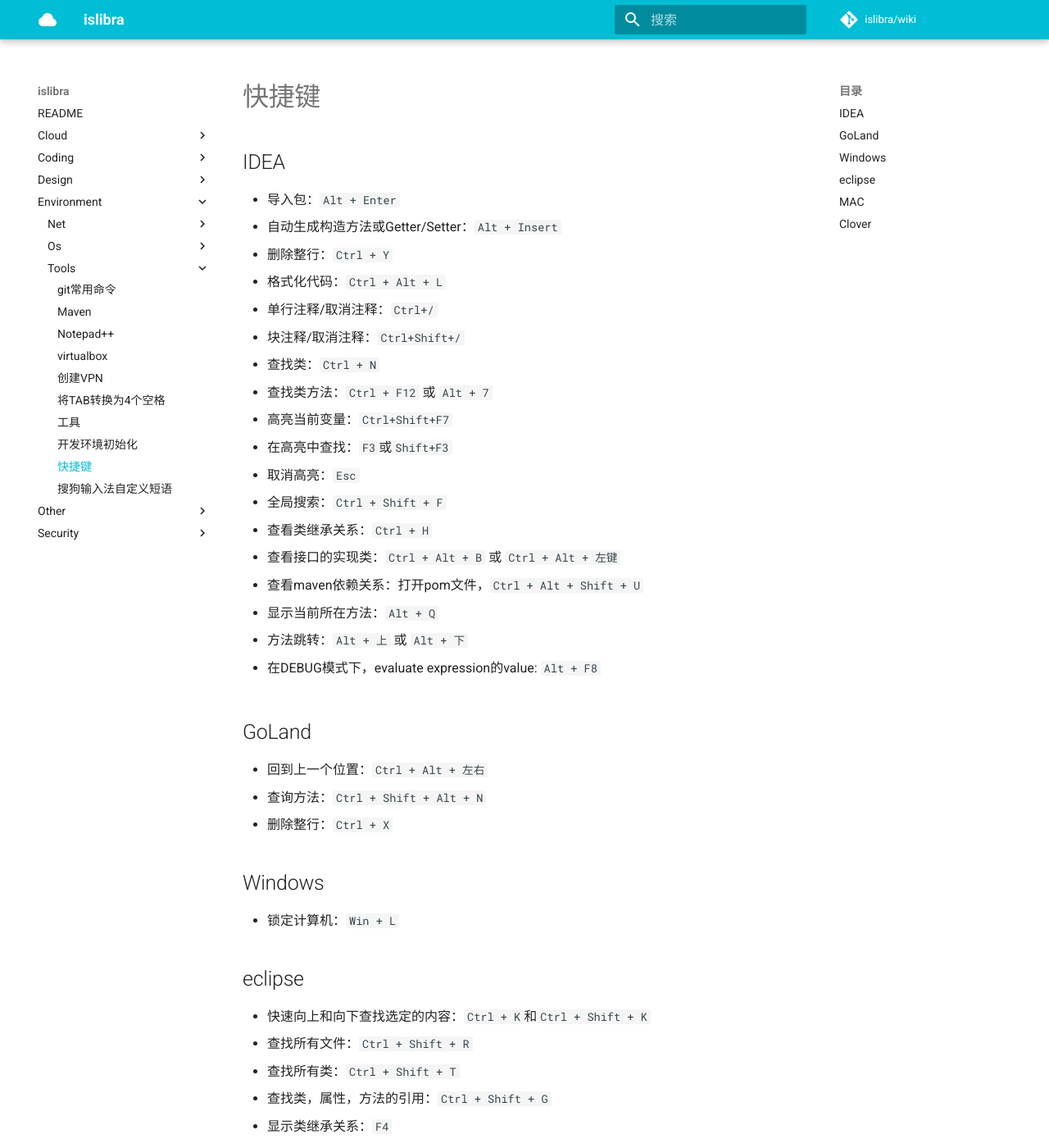
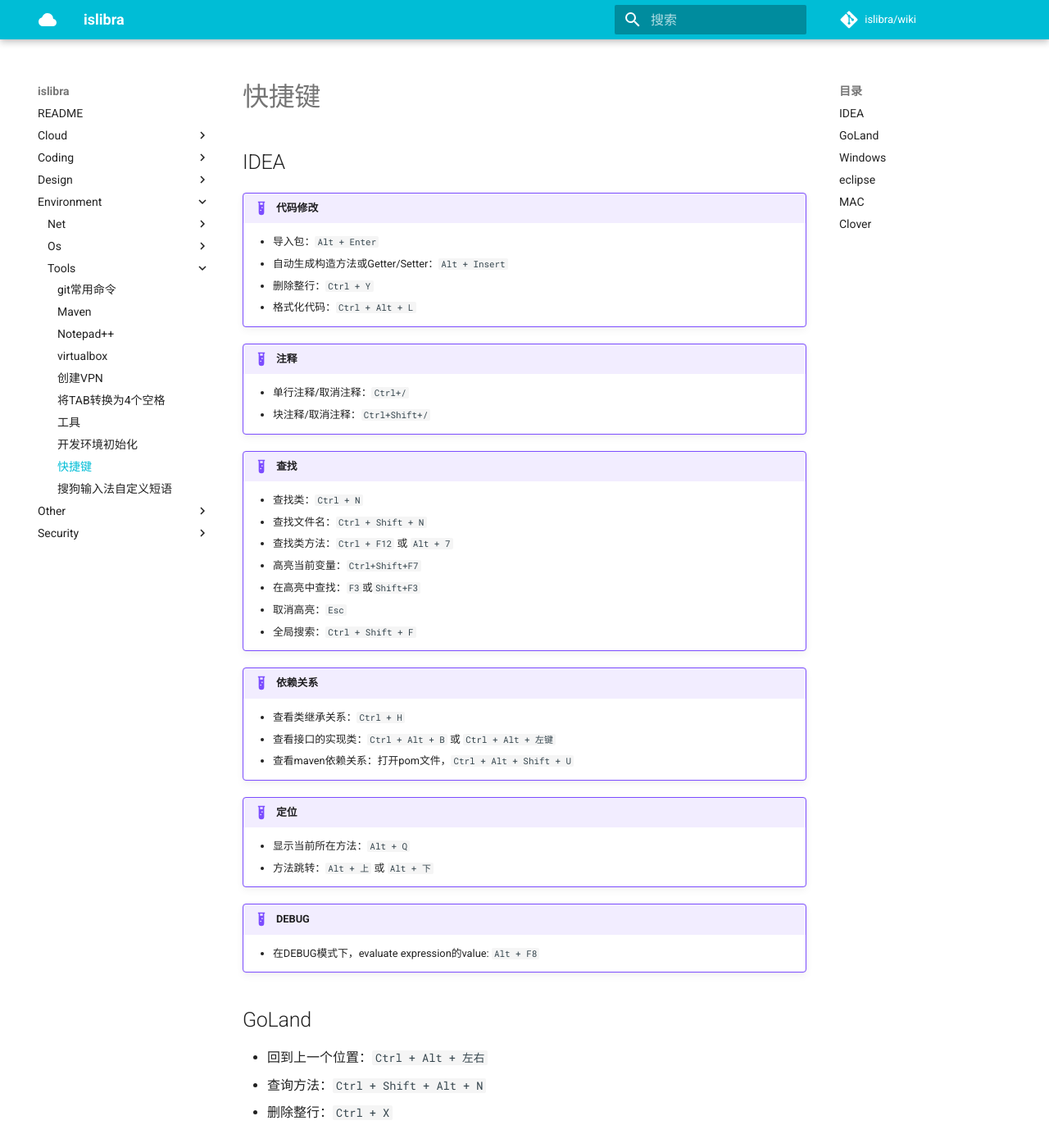
Before and after one commit to islibra/wiki, an MkDocs documentation site: the page built from docs/environment/tools/快捷键.md, in a window 1280 px wide and 1400 px high. Shown: the whole window at 82% size. Built offline with MkDocs 1.6.1 and Material for MkDocs 9.7.7, drawn with Linux system fonts in a browser that asks for light colours; comment, search, counter and statistics services are not loaded.

Commit message:
Update 快捷键.md

```diff
--- a/docs/environment/tools/快捷键.md
+++ b/docs/environment/tools/快捷键.md
@@ -2,29 +2,37 @@
 
 ## IDEA
 
-+ 导入包：`Alt + Enter`
-+ 自动生成构造方法或Getter/Setter：`Alt + Insert`
-+ 删除整行：`Ctrl + Y`
-+ 格式化代码：`Ctrl + Alt + L`
+!!! example "代码修改"
+    + 导入包：`Alt + Enter`
+    + 自动生成构造方法或Getter/Setter：`Alt + Insert`
+    + 删除整行：`Ctrl + Y`
+    + 格式化代码：`Ctrl + Alt + L`
 
-+ 单行注释/取消注释：`Ctrl+/`
-+ 块注释/取消注释：`Ctrl+Shift+/`
+!!! example "注释"
+    + 单行注释/取消注释：`Ctrl+/`
+    + 块注释/取消注释：`Ctrl+Shift+/`
 
-+ 查找类：`Ctrl + N`
-+ 查找类方法：`Ctrl + F12` 或 `Alt + 7`
-+ 高亮当前变量：`Ctrl+Shift+F7`
-+ 在高亮中查找：`F3`或`Shift+F3`
-+ 取消高亮：`Esc`
-+ 全局搜索：`Ctrl + Shift + F`
+!!! example "查找"
+    + 查找类：`Ctrl + N`
+    + 查找文件名：`Ctrl + Shift + N`
+    + 查找类方法：`Ctrl + F12` 或 `Alt + 7`
+    + 高亮当前变量：`Ctrl+Shift+F7`
+    + 在高亮中查找：`F3`或`Shift+F3`
+    + 取消高亮：`Esc`
+    + 全局搜索：`Ctrl + Shift + F`
 
-+ 查看类继承关系：`Ctrl + H`
-+ 查看接口的实现类：`Ctrl + Alt + B` 或 `Ctrl + Alt + 左键`
-+ 查看maven依赖关系：打开pom文件，`Ctrl + Alt + Shift + U`
+!!! example "依赖关系"
+    + 查看类继承关系：`Ctrl + H`
+    + 查看接口的实现类：`Ctrl + Alt + B` 或 `Ctrl + Alt + 左键`
+    + 查看maven依赖关系：打开pom文件，`Ctrl + Alt + Shift + U`
 
-+ 显示当前所在方法：`Alt + Q`
-+ 方法跳转：`Alt + 上` 或 `Alt + 下`
+!!! example "定位"
+    + 显示当前所在方法：`Alt + Q`
+    + 方法跳转：`Alt + 上` 或 `Alt + 下`
 
-+ 在DEBUG模式下，evaluate expression的value: `Alt + F8`
+!!! example "DEBUG"
+    + 在DEBUG模式下，evaluate expression的value: `Alt + F8`
+
 
 ## GoLand
 
```
